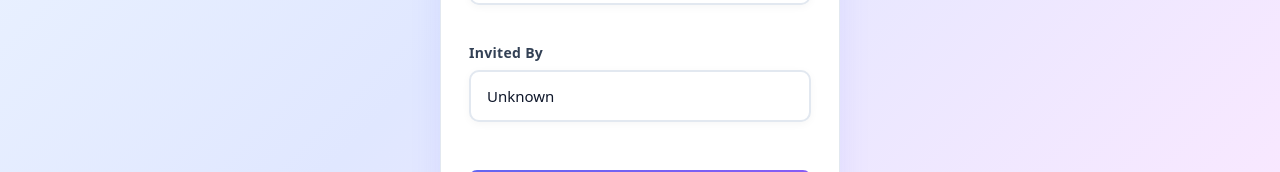
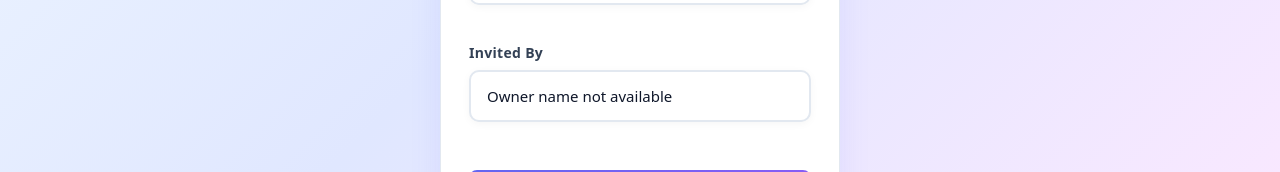
Before and after one commit to jrey21/zyphon, a React (Vite) app: page /register in a window 1280 px wide. Shown: the part 540-712 px from the top of the page. Built offline with nearby package versions, Linux system fonts and the light colour scheme; no server answers.

Commit message:
Add inv link

```diff
--- a/src/pages/Register.tsx
+++ b/src/pages/Register.tsx
@@ -83,7 +83,11 @@ function Register() {
                 </div>
                 <div className="form-group">
                     <label>Invited By</label>
-                    <input type="text" value={refOwner} readOnly />
+                    <input
+                        type="text"
+                        value={refOwner && refOwner !== 'Unknown' ? refOwner : 'Owner name not available'}
+                        readOnly
+                    />
                 </div>
                 <button type="submit" className="register-btn">Register</button>
             </form>
```
